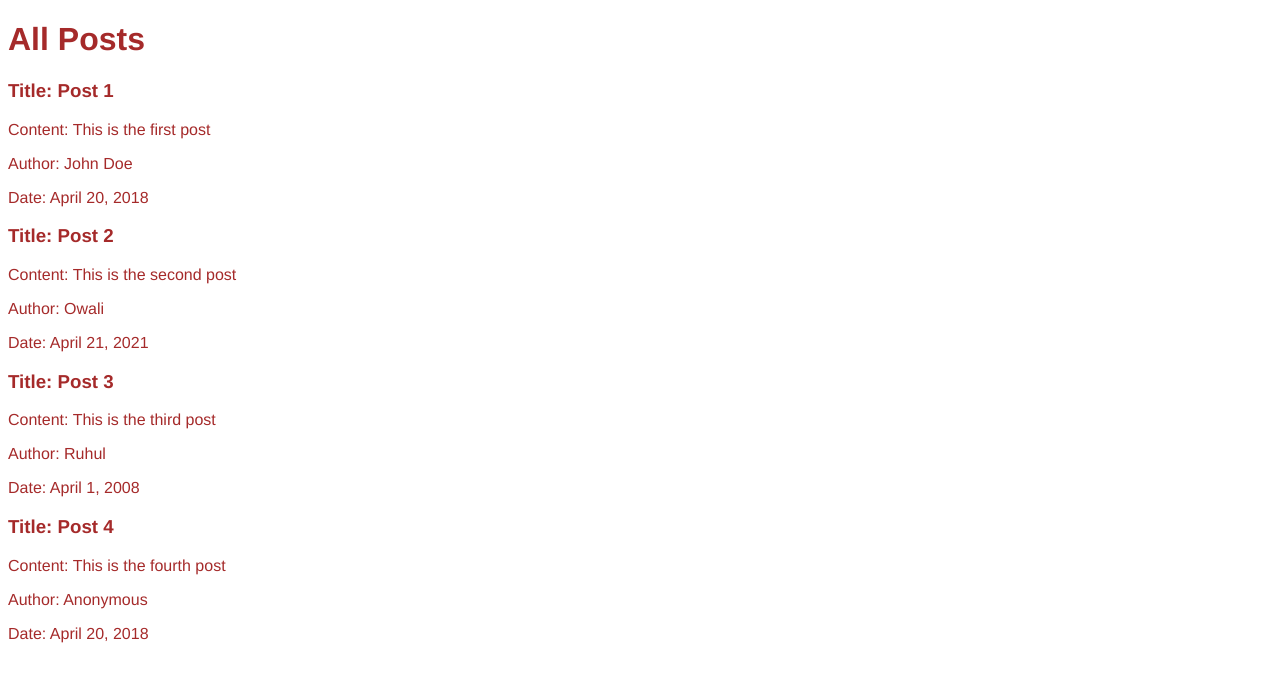
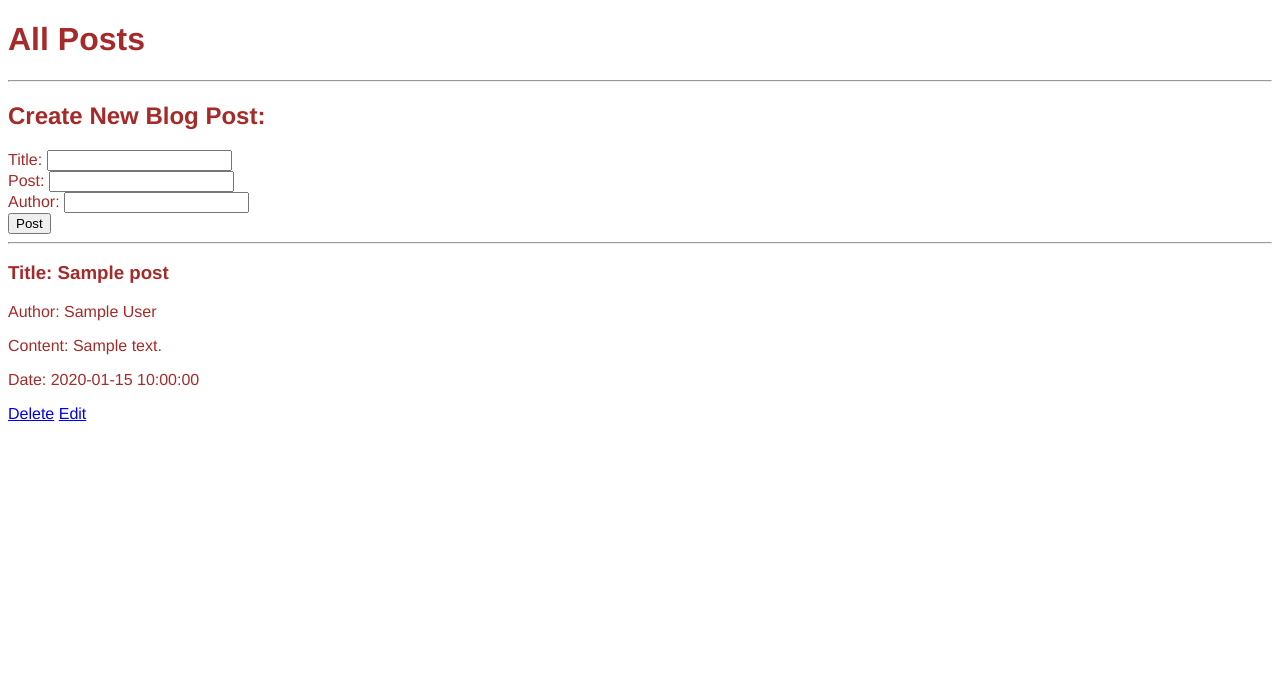
Before and after one commit to ruhulaminparvez/flask-buzzword, a Flask app: page /posts in a window 1280 px wide. Shown: the top 682 px of the page. Run offline with Flask 2, Linux system fonts and the light colour scheme; tables that the repository leaves empty hold one stand-in row (values such as "Sample post").

Commit message:
Create, Update, Delete

```diff
--- a/app.py
+++ b/app.py
@@ -1,51 +1,71 @@
-from flask import Flask, render_template
-
+from email.policy import default
+from flask import Flask, render_template, request, jsonify, redirect
+from flask_sqlalchemy import SQLAlchemy
+import datetime
 
 app = Flask(__name__)
 
-all_posts = [
 
-    {
-        'title': 'Post 1',
-        'content': 'This is the first post',
-        'author': 'John Doe',
-        'date_posted': 'April 20, 2018'
-    },
-    {
-        'title': 'Post 2',
-        'content': 'This is the second post',
-        'author': 'Owali',
-        'date_posted': 'April 21, 2021'
-    },
-    {
-        'title': 'Post 3',
-        'content': 'This is the third post',
-        'author': 'Ruhul',
-        'date_posted': 'April 1, 2008'
-    },
-    {
-        'title': 'Post 4',
-        'content': 'This is the fourth post',
-        'date_posted': 'April 20, 2018'
-    }
-
-]
+app.config['SQLALCHEMY_DATABASE_URI'] = 'sqlite:///posts.db'
+db = SQLAlchemy(app)
 
 
-@app.route('/', methods=['GET'])
-@app.route('/<int:id>', methods=['GET'])
-def index(id):
-    return 'Hello, ' + str(id) + ' !'
+
+class BlogPost(db.Model):
+    id = db.Column(db.Integer, primary_key=True)
+    title = db.Column(db.String(100), nullable=False)
+    content = db.Column(db.Text, nullable=False)
+    author = db.Column(db.String(20), nullable=False, default='N/A')
+    date_posted = db.Column(db.DateTime, nullable=False, default=datetime.datetime.utcnow)
 
 
+    def __repr__(self):
+        return 'Blog post ' + str(self.id)
+
+
+
+
+@app.route('/')
 @app.route('/home', methods=['GET'])
 def home():
     return render_template('index.html')
 
 
-@app.route('/posts', methods=['GET'])
+@app.route('/posts', methods=['GET', 'POST'])
 def posts():
-    return render_template('posts.html', posts=all_posts)
+    if request.method == 'POST':
+        post_title = request.form['title']
+        post_content = request.form['content']
+        post_author = request.form['author']
+        new_post = BlogPost(title=post_title, content=post_content, author=post_author)
+        db.session.add(new_post)
+        db.session.commit()
+        return redirect('/posts')
+    else:
+        all_posts = BlogPost.query.order_by(BlogPost.date_posted).all()
+        return render_template('posts.html', posts=all_posts)
+
+
+@app.route('/posts/delete/<int:id>')
+def delete(id):
+    post = BlogPost.query.get_or_404(id)
+    db.session.delete(post)
+    db.session.commit()
+    return redirect('/posts')
+
+
+@app.route('/posts/edit/<int:id>', methods=['GET', 'POST'])
+def edit(id):
+    post = BlogPost.query.get_or_404(id)
+    if request.method == 'POST':
+        post.title = request.form['title']
+        post.author = request.form['author']
+        post.content = request.form['content']
+        db.session.commit()
+        return redirect('/posts')
+    else:
+        return render_template('edit.html', post=post)
+
 
 
 if __name__ == '__main__':
--- a/templates/posts.html
+++ b/templates/posts.html
@@ -4,19 +4,40 @@
     <title>Post</title>
 {% endblock %}
 
+
+
 {% block content %}
     <h1>All Posts</h1>
+
+    <hr>
+    <h2>Create New Blog Post:</h2>
+    <form action="/posts" method="POST">
+        Title: <input type='text' name='title' id='title'>
+        <br>
+        Post: <input type='text' name='content' id='content'>
+        <br>
+        Author: <input type='text' name='author' id='author'>
+        <br>
+        <input type='submit' value='Post'>
+    </form>
+    <hr>
+
 
    {% for post in posts %}
     <div class="post">
         <h3>Title: {{ post.title }}</h3>
-        <p>Content: {{ post.content }}</p>
+
         {% if post.author %}
             <p>Author: {{ post.author }}</p>
         {% else %}
             <p>Author: Anonymous</p>
         {% endif %}
+
+        <p>Content: {{ post.content }}</p>
         <p>Date: {{ post.date_posted }}</p>
+
+        <a href="/posts/delete/{{post.id}}">Delete</a>
+        <a href="/posts/edit/{{post.id}}">Edit</a>
     </div>
     {% endfor %}
 {% endblock %}
```
Also changed, not shown: templates/edit.html (added, +25 -0 lines), posts.db (added), 1 other file.
